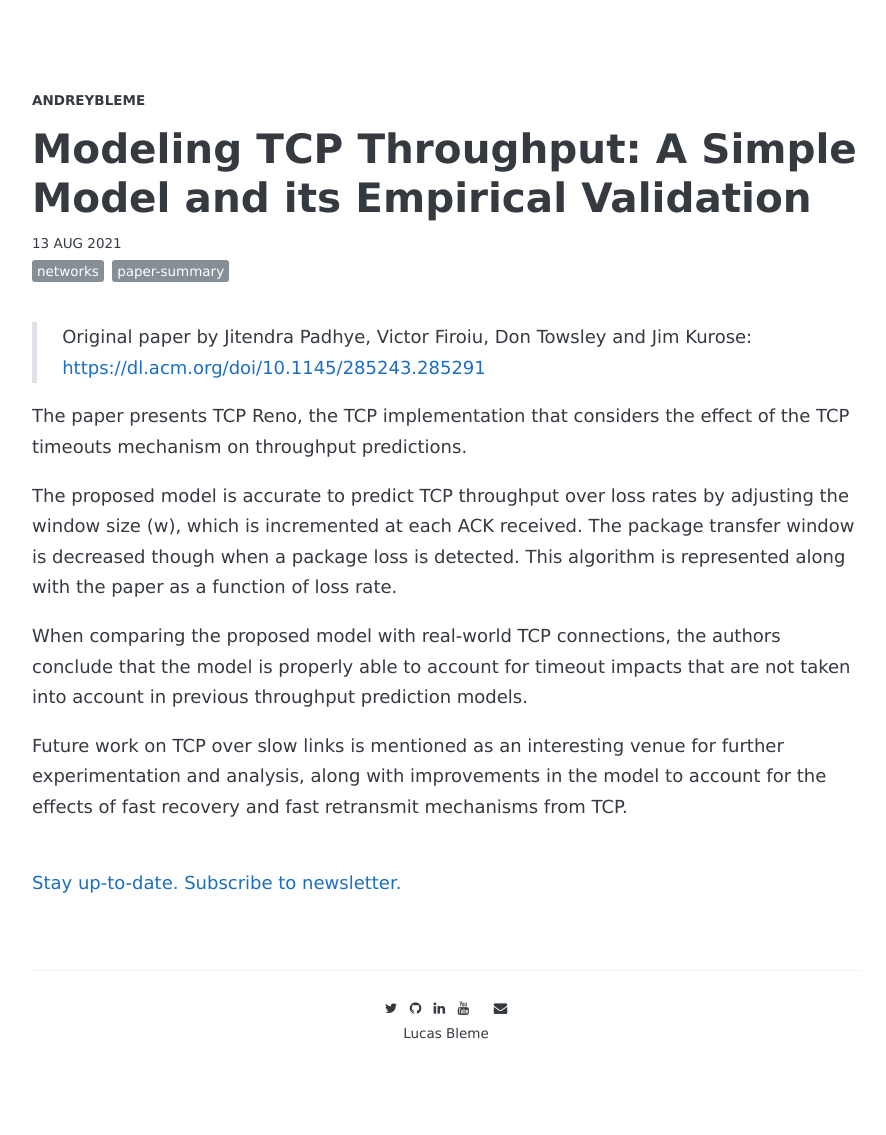
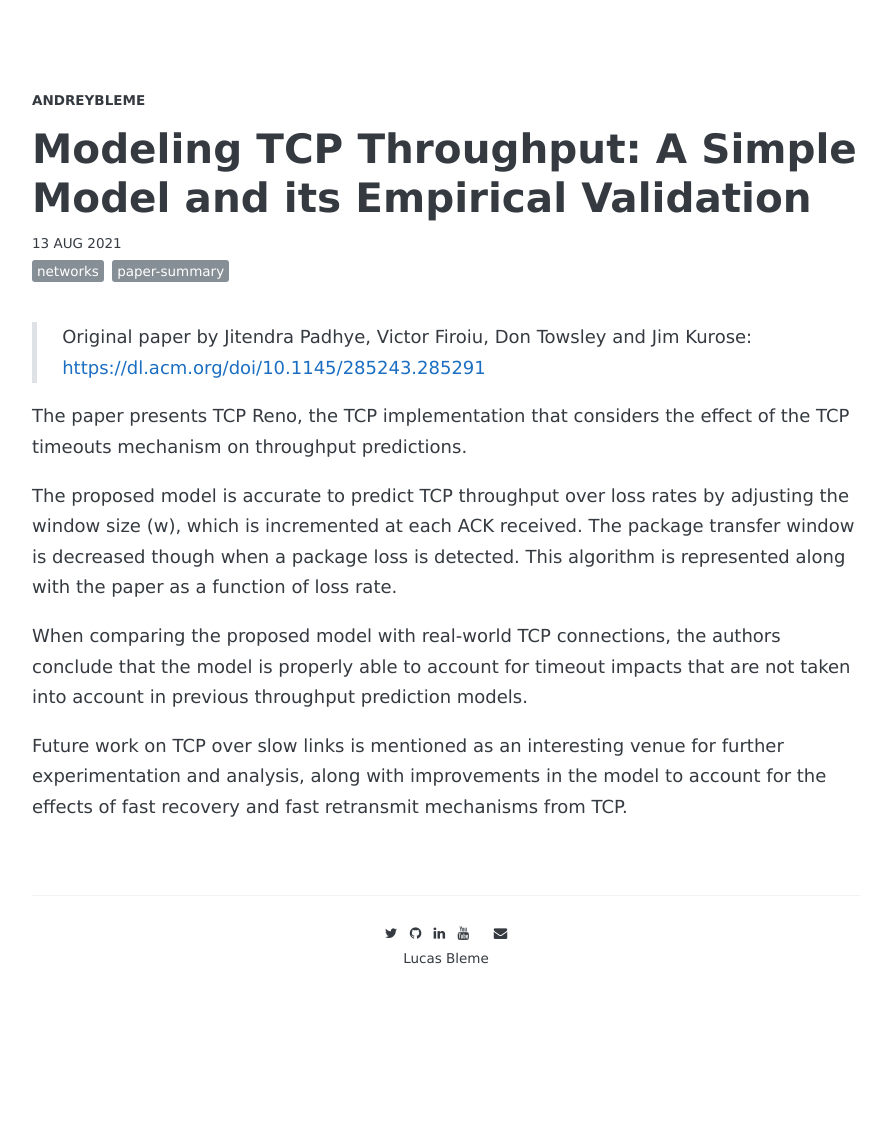
Before and after one commit to andreybleme/andreybleme.github.io, a Jekyll site: the page built from _posts/2021-08-13-modeling-tcp-throughputa-simple-model-and-its-empirical-validation-summary.markdown, in a window 1280 px wide. Shown: the whole page, without its empty margins (194-1080 px from the left). Built offline with Jekyll 4.4.1, drawn with Linux system fonts in a browser that asks for light colours; nearby versions of some CDN libraries; some web fonts are replaced; comment, search, counter and statistics services are not loaded; after the commit the page ends 1059 px from its top, so only the background shows below that.

Commit message:
remove subscription link from base post template

```diff
--- a/_layouts/post.html
+++ b/_layouts/post.html
@@ -40,9 +40,6 @@
 
   <div class="sharethis-inline-share-buttons"></div>
 
-  <br/>
-  <a href="https://andreybleme.substack.com/" target="_blank">Stay up-to-date. Subscribe to newsletter.</a>
-
   <!-- Disqus -->
   {% if page.comments != false and site.disqus.id %}
   <div class="post-disqus">
```
